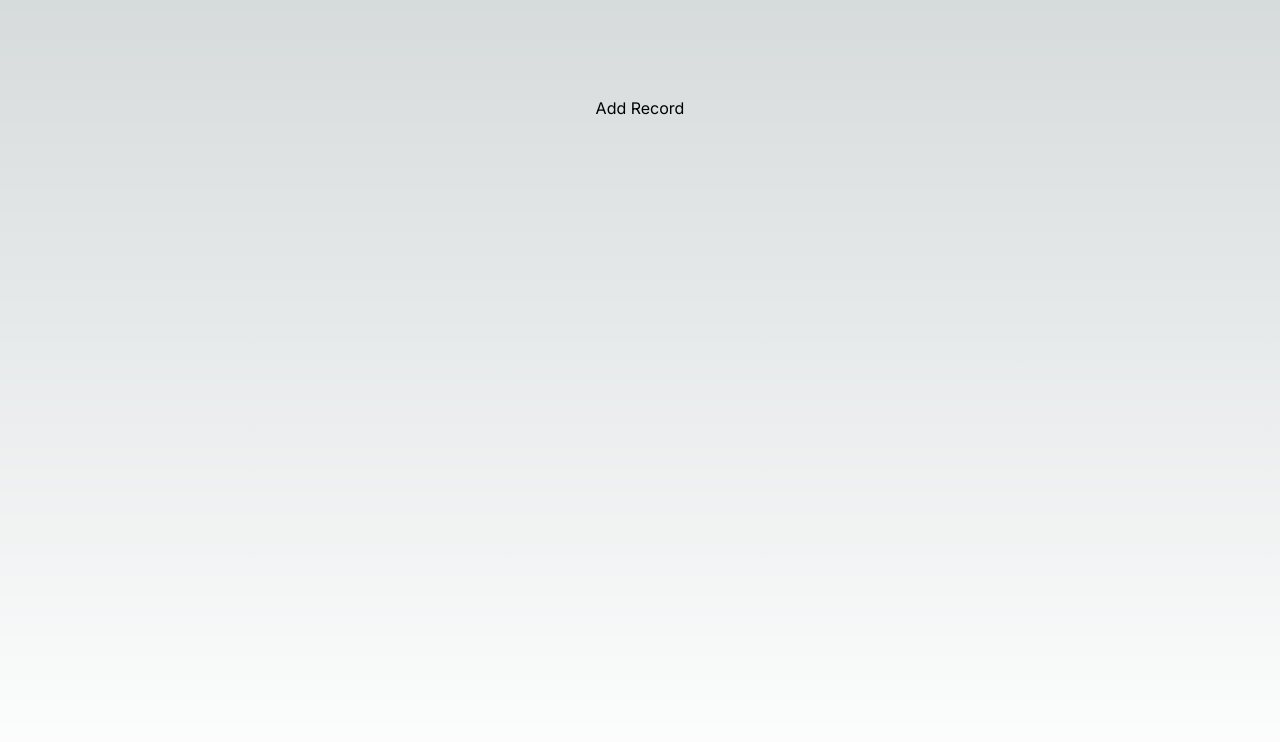
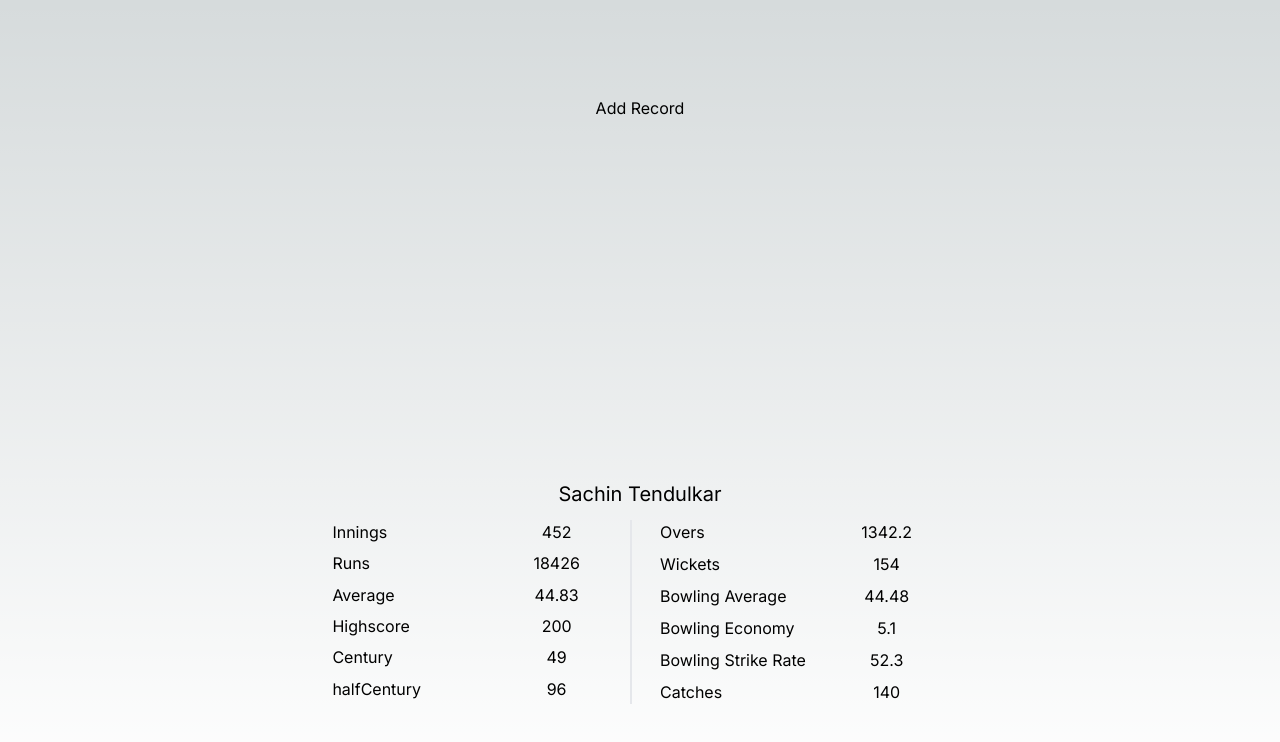
Before and after one commit to nikhil149/trump-card-game, a Next.js app: page / in a window 1280 px wide. Shown: the top 742 px of the page. Built offline with nearby package versions, Linux system fonts and the light colour scheme.

Commit message:
Card component created and styels have been added

```diff
--- a/app/page.tsx
+++ b/app/page.tsx
@@ -1,3 +1,4 @@
+import Card from "@/components/Card";
 import Link from "next/link";
 
 export default function Home() {
@@ -10,6 +11,21 @@
           </ul>
         </nav>
       </header>
+      <Card
+        playerName="Sachin Tendulkar"
+        innings={452}
+        runs={18426}
+        highscore={200}
+        average={44.83}
+        century={49}
+        halfCentury={96}
+        overs={1342.2}
+        wickets={154}
+        bowlingAverage={44.48}
+        bowlingEconomy={5.1}
+        bowlingStrikeRate={52.3}
+        catches={140}
+      />
     </main>
   );
 }
--- /dev/null
+++ b/components/Card.tsx
@@ -0,0 +1,60 @@
+interface CardProps {
+  playerName: string;
+  innings: number;
+  runs: number;
+  average: number;
+  highscore: number;
+  century: number;
+  halfCentury: number;
+  overs: number;
+  wickets: number;
+  bowlingAverage: number;
+  bowlingEconomy: number;
+  bowlingStrikeRate: number;
+  catches: number;
+}
+
+const Card = ({
+  playerName,
+  innings,
+  runs,
+  average,
+  highscore,
+  century,
+  halfCentury,
+  overs,
+  wickets,
+  bowlingAverage,
+  bowlingEconomy,
+  bowlingStrikeRate,
+  catches,
+}: CardProps) => {
+  return (
+    <div className="flex justify-center flex-col gap-3">
+      <h1 className="text-xl self-center">{playerName}</h1>
+      <div className="grid gap-4 grid-cols-2">
+        <div className="grid gap-1 grid-cols-2 ml-3 gap-x-1 border-r-2">
+          <h3>Innings</h3> <h5 className="text-center">{innings}</h5>
+          <h3>Runs</h3> <h5 className="text-center">{runs}</h5>
+          <h3>Average</h3> <h5 className="text-center">{average}</h5>
+          <h3>Highscore</h3> <h5 className="text-center">{highscore}</h5>
+          <h3>Century</h3> <h5 className="text-center">{century}</h5>
+          <h3>halfCentury</h3> <h5 className="text-center">{halfCentury}</h5>
+        </div>
+        <div className="grid gap-2 grid-cols-2 ml-3">
+          <h3>Overs</h3> <h5 className="text-center">{overs}</h5>
+          <h3>Wickets</h3> <h5 className="text-center">{wickets}</h5>
+          <h3>Bowling Average</h3>{" "}
+          <h5 className="text-center">{bowlingAverage}</h5>
+          <h3>Bowling Economy</h3>{" "}
+          <h5 className="text-center">{bowlingEconomy}</h5>
+          <h3>Bowling Strike Rate</h3>{" "}
+          <h5 className="text-center">{bowlingStrikeRate}</h5>
+          <h3>Catches</h3> <h5 className="text-center">{catches}</h5>
+        </div>
+      </div>
+    </div>
+  );
+};
+
+export default Card;
```
